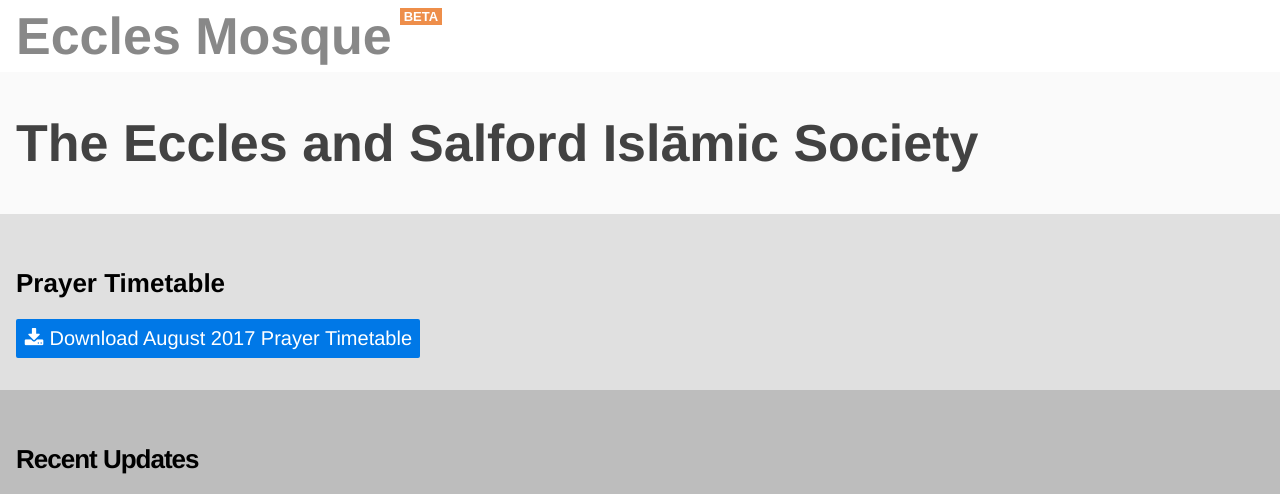
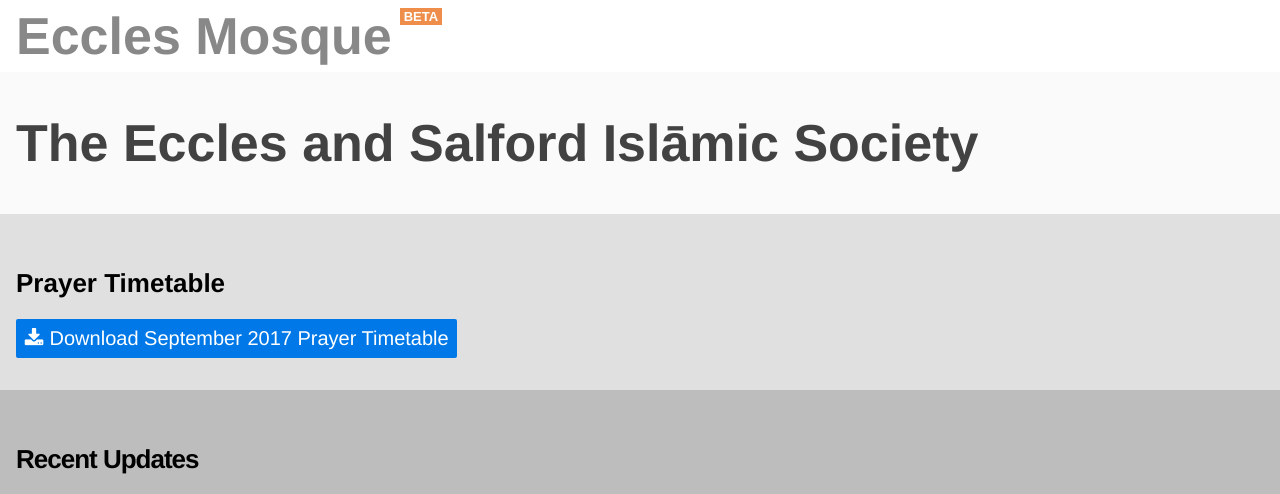
Before and after one commit to ecclesmosque/ecclesmosque.github.io, a Jekyll site: the page built from _pages/home.md, in a window 1280 px wide. Shown: the top 494 px of the page. Built offline with Jekyll 4.4.1, drawn with Linux system fonts in a browser that asks for light colours.

Commit message:
September 2017 Prayer Timetable

```diff
--- a/_data/timetable.yml
+++ b/_data/timetable.yml
@@ -1,3 +1,7 @@
+- id: 2017-09
+  label: September 2017
+  guid: 0B119XqSF0tTIQURDQlhmaTY2OEE
+
 - id: 2017-08
   label: August 2017
   guid: 0B119XqSF0tTIaFNPZlh5T1RRMkU
```
